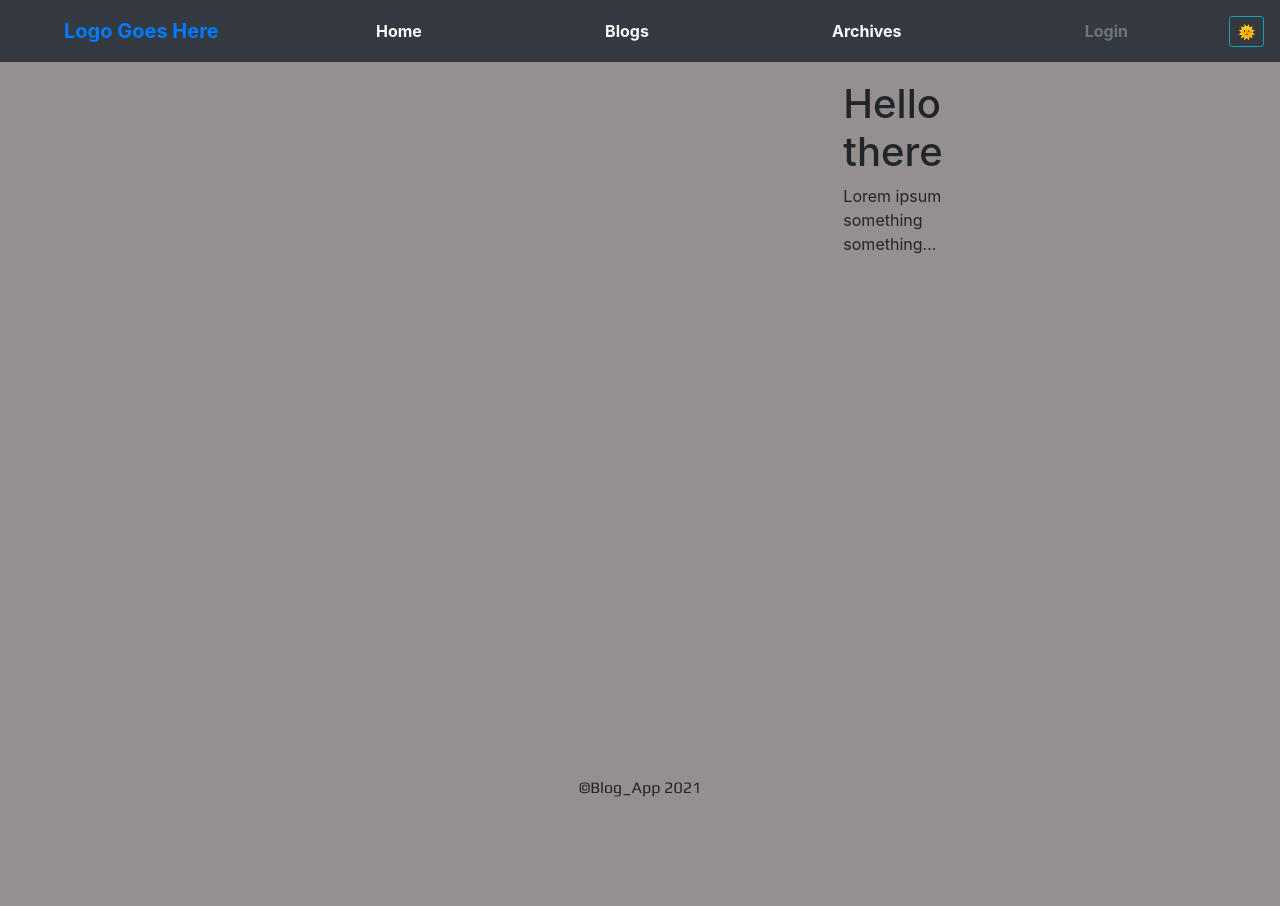
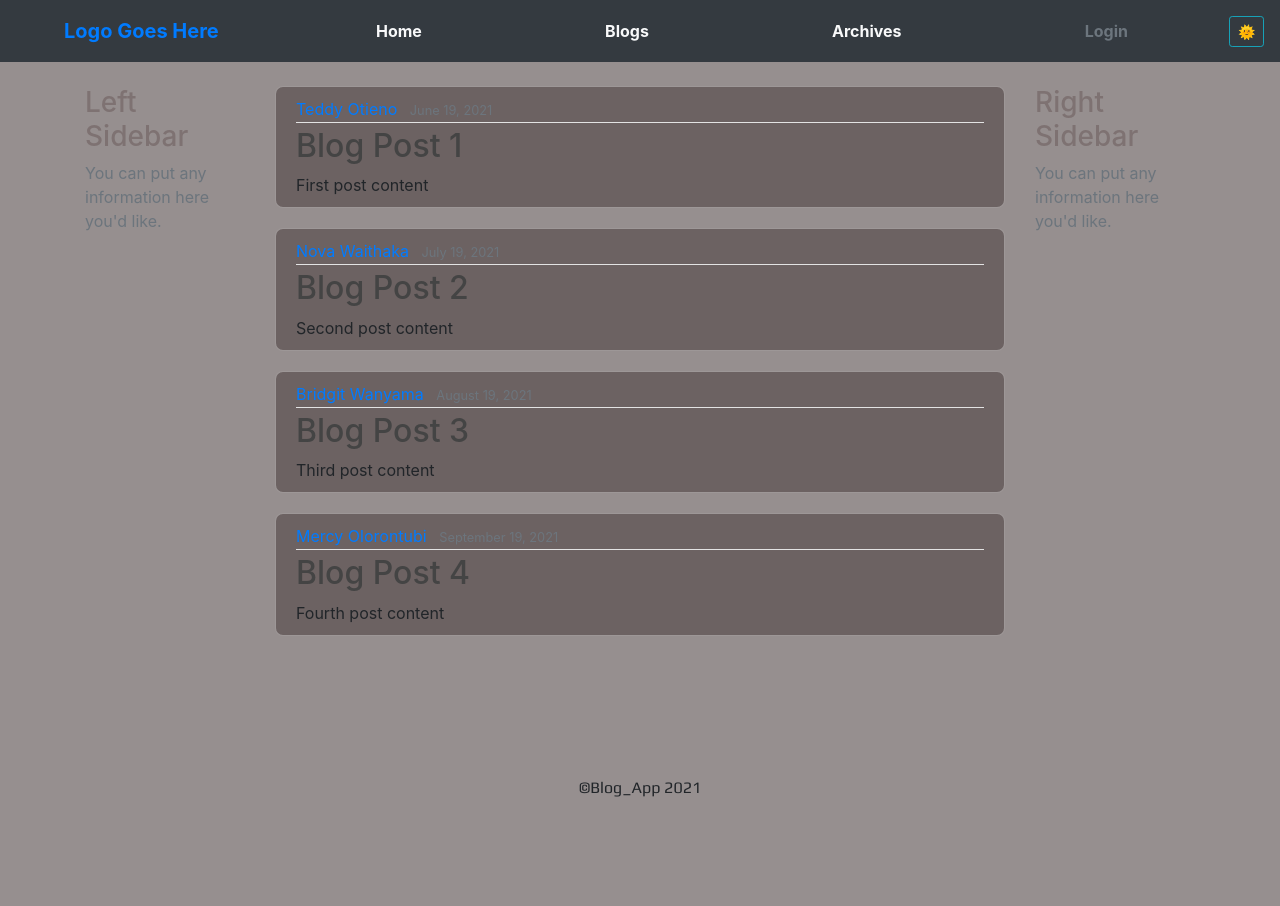
Before and after one commit to Ted523/blogApp, a Django app: page / in a window 1280 px wide. After the commit the page ends 797 px from the top, so only its background shows below. Run offline with Django 3.2, Linux system fonts and the light colour scheme; some libraries are stand-ins or nearby versions; some web fonts are replaced.

Commit message:
wip-home-template-design preliminary1

```diff
--- a/blogApp/blogApplication/views.py
+++ b/blogApp/blogApplication/views.py
@@ -1,13 +1,42 @@
 from django.shortcuts import render
 
-from django.http import HttpResponse
+posts = [
+    {
+        'author': 'Teddy Otieno',
+        'title': 'Blog Post 1',
+        'content': 'First post content',
+        'date_posted': 'June 19, 2021'
+    },
 
-import datetime
+    {
+        'author': 'Nova Waithaka',
+        'title': 'Blog Post 2',
+        'content': 'Second post content',
+        'date_posted': 'July 19, 2021'
+    },
+
+    {
+        'author': 'Bridgit Wanyama',
+        'title': 'Blog Post 3',
+        'content': 'Third post content',
+        'date_posted': 'August 19, 2021'
+    },
+
+    {
+        'author': 'Mercy Olorontubi',
+        'title': 'Blog Post 4',
+        'content': 'Fourth post content',
+        'date_posted': 'September 19, 2021'
+    },
+]
 
 # Create your views here.
 
 def home(request):
-    return render(request, 'home.html')
+    context = {
+        'posts': posts
+    }
+    return render(request, 'home.html', context)
 
 def create(request):
     return render(request, 'create_post.html')
--- a/blogApp/static/css/style.css
+++ b/blogApp/static/css/style.css
@@ -1,3 +1,15 @@
+body {
+    background-color:rgba(80, 69, 69, 0.6);
+}
+
+p{
+  margin-bottom: 0;
+}
+
+h1, h2, h3, h4, h5, h6 {
+  color: #7e7272;
+}
+
 .footer {
   position: sticky;
   left: 0;
@@ -8,14 +20,6 @@
   font-family: 'Play', sans-serif;
 }
 
-  p{
-    margin-bottom: 0;
-  }
-
-body {
-    background-color:rgba(80, 69, 69, 0.6);
-}
-
 .centered {
     position: absolute;
     top: 60%;
@@ -24,12 +28,16 @@ body {
   }
 
 .content-section2 {
-    /*background: white;*/
+    background: rgba(80, 69, 69, 0.6);
     padding: 10px 20px;
-    /*border: 1px solid #dddddd;*/
-    border-radius: 3px;
+    border: 1px solid rgba(190, 187, 187, 0.6);
+    border-radius: 8px;
     margin-bottom: 20px;
+    /*text-align: center;*/
+    justify-content: left;
 }
+
+
 
   .content-section3 {
     background: white;
@@ -53,3 +61,54 @@ body {
   justify-content: space-between;
   width: 60vw;
 }
+
+.article-title {
+  color: #444444;
+}
+
+a.article-title:hover {
+  color: #428bca;
+  text-decoration: none;
+}
+
+.article-content {
+  white-space: pre-line;
+}
+
+.article-img {
+  height: 65px;
+  width: 65px;
+  margin-right: 16px;
+}
+
+.article-metadata {
+  color:rgba(80, 69, 69, 0.6);
+}
+
+.article-metadata {
+  padding-bottom: 1px;
+  margin-bottom: 4px;
+  border-bottom: 1px solid #e3e3e3
+}
+
+.article-metadata a:hover {
+  color:  yellow;
+  text-decoration: none;
+}
+
+.article-svg {
+  width: 25px;
+  height: 25px;
+  vertical-align: middle;
+}
+
+.account-img {
+  height: 125px;
+  width: 125px;
+  margin-right: 20px;
+  margin-bottom: 16px;
+}
+
+.account-heading {
+  font-size: 2.5rem;
+}
--- a/blogApp/templates/base.html
+++ b/blogApp/templates/base.html
@@ -74,15 +74,10 @@
 
     </nav>
 
-		<main role="main" class="container content-section2">
-      <div class="row">
-        <div class="col-lg-8 col-md-6 col-sm-4"></div>
-        <div class="col-lg-2 pt-2 col-md-3 col-sm-4 ">
-		  {% block content %} {% endblock content %}
-        </div>
-        <div class="col-lg-2 col-md-3 col-sm-4"></div>
-      </div>
-		</main>
+    <main role="main" class="container">
+          {% block content %}{% endblock %}
+    </main>
+
 
     <!--Footer Section-->
     <div class="footer">
--- a/blogApp/templates/home.html
+++ b/blogApp/templates/home.html
@@ -1,7 +1,40 @@
 {% extends "base.html" %}
 {% load static %}
 
+
+
 {% block content %}
-<h1>Hello there</h1>
-<p>Lorem ipsum something something...</p>
+
+
+    <div class="row">
+      <div class="col-md-2">
+        <br>
+        <h3>Left Sidebar</h3>
+          <p class='text-muted'>You can put any information here you'd like.
+      </div>
+
+    <div class="col-md-8">
+    <br>
+    {% for post in posts %}
+    <article class="media content-section2">
+        <div class="media-body">
+          <div class="article-metadata">
+            <a class="mr-2" href="#">{{ post.author }}</a>
+            <small class="text-muted">{{ post.date_posted }}</small>
+          </div>
+          <h2><a class="article-title" href="#">{{ post.title }}</a></h2>
+          <p class="article-content">{{ post.content }}</p>
+        </div>
+      </article>
+    {% endfor %}
+    </div>
+    <div class="col-md-2">
+        <br>
+          <h3>Right Sidebar</h3>
+          <p class='text-muted'>You can put any information here you'd like.
+          </p>
+    </div>
+    </div>
+
+
 {% endblock content %}
```
Lines whose indentation alone changed are shown as unchanged.
